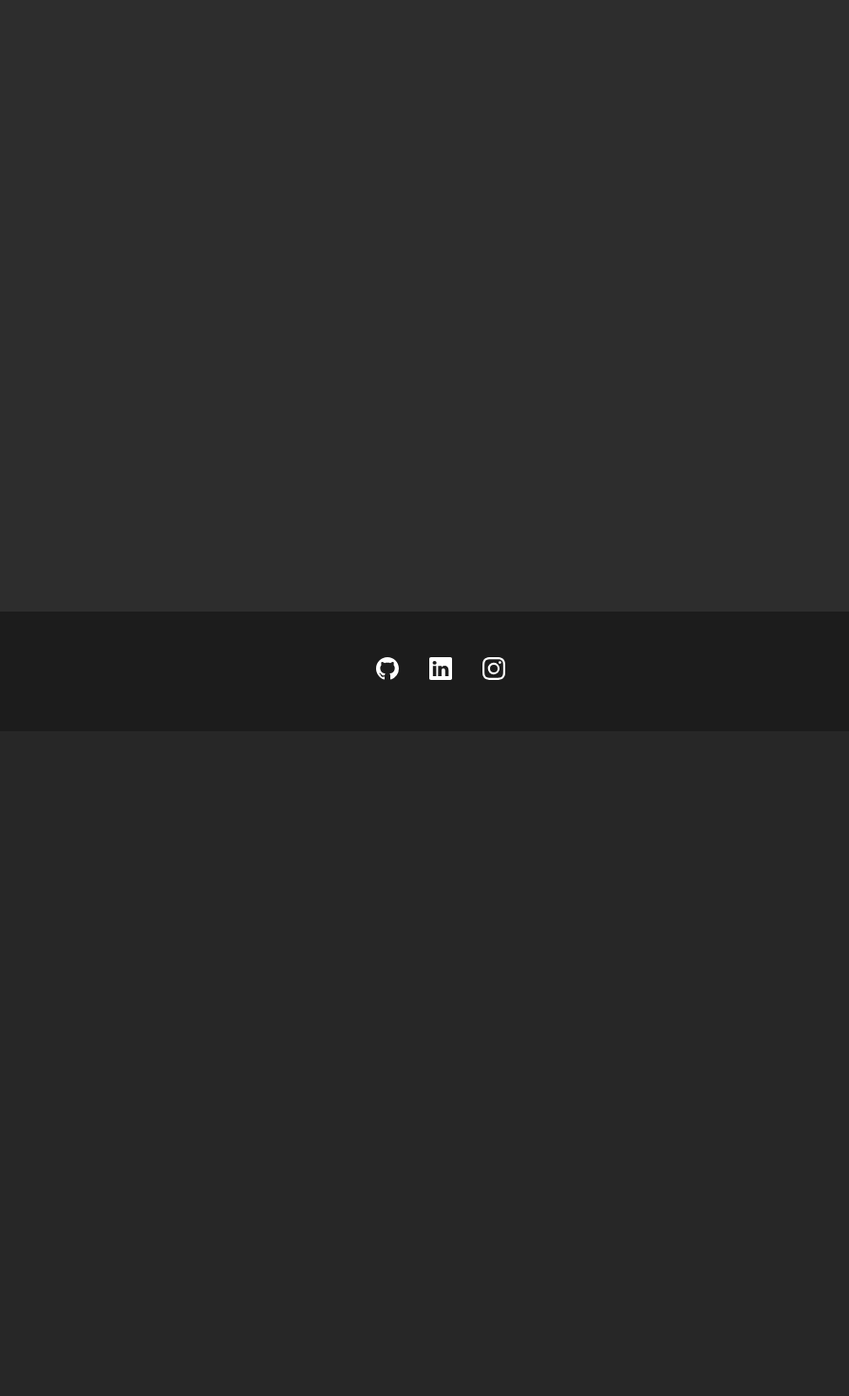
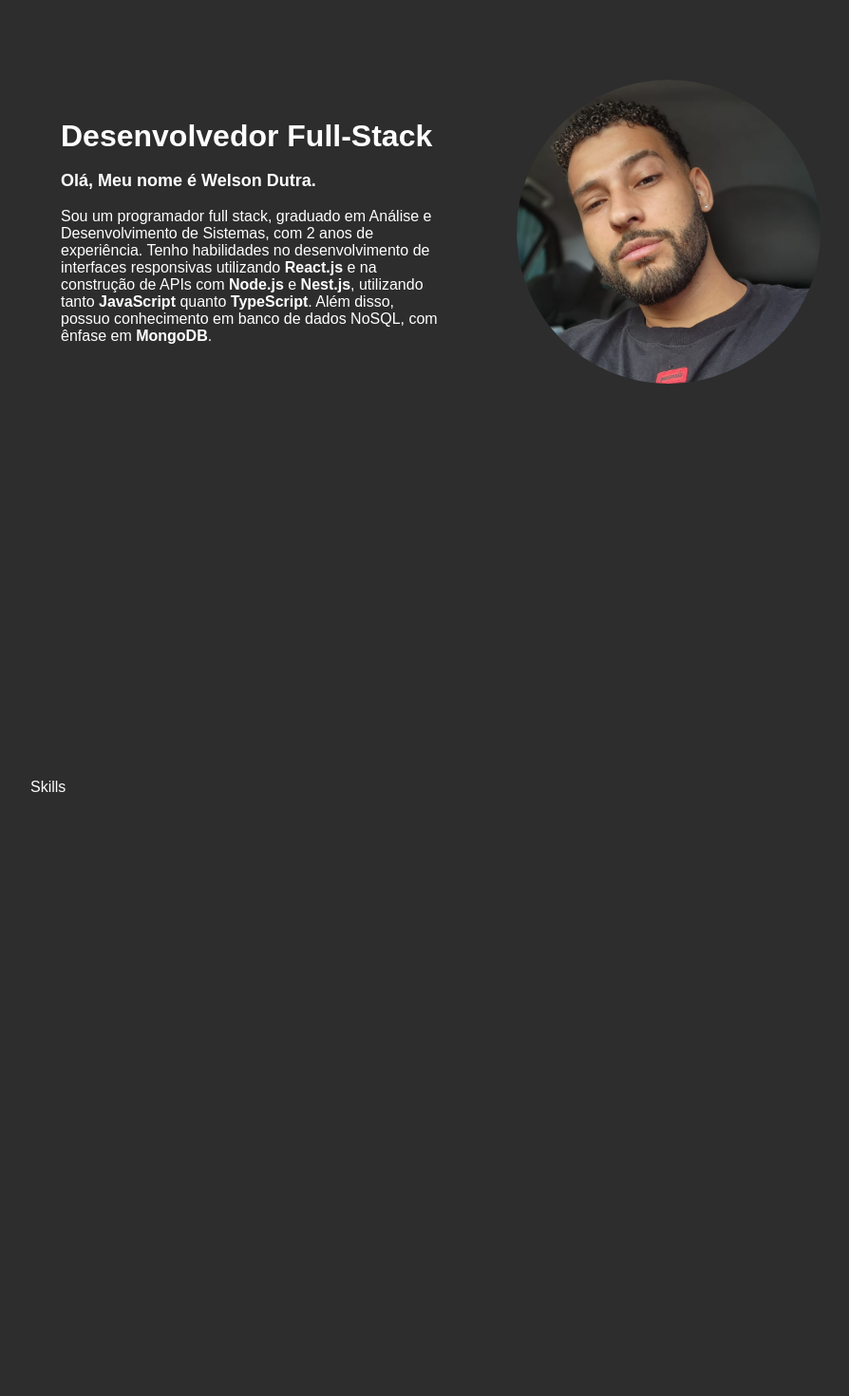
Before and after one commit to welsondutra/Portifolio, a React (Create React App) app: page / in a window 1280 px wide. Shown: the part 220-1690 px from the top of the page at 95% size, without its empty margins (176-1070 px from the left). Before the commit the page ends 990 px from the top, so only its background shows below. Built offline with nearby package versions, Linux system fonts and the light colour scheme.

Commit message:
criação da pagina inicial

```diff
--- a/src/App.css
+++ b/src/App.css
@@ -41,3 +41,16 @@ main {
   background-size: cover;
   height: 92vh;
 }
+
+h1 {
+  font-size: xx-large;
+}
+h2 {
+  font-size: x-large;
+}
+h3 {
+  font-size: large;
+}
+h4 {
+  font-size: larger;
+}
--- a/src/App.js
+++ b/src/App.js
@@ -1,13 +1,14 @@
 import React from 'react';
 import './App.css';
 import { Container, Layout } from './components';
-import Home from './screen/Home';
+import { Skills, Home } from './screen';
 
 function App() {
   return (
     <Layout>
       <Container>
         <Home />
+        <Skills />
       </Container>
     </Layout>
   );
--- a/src/screen/Home/index.js
+++ b/src/screen/Home/index.js
@@ -4,9 +4,27 @@ import * as S from './styles';
 
 const Home = () => {
   return (
-    <S.Container>
-      <S.Section id="inicio">Home</S.Section>
-    </S.Container>
+    <S.Section id="inicio">
+      <S.Container>
+        <h1>Desenvolvedor Full-Stack</h1>
+        <br />
+        <h3>
+          Olá, Meu nome é <b>Welson Dutra</b>.
+        </h3>
+        <br />
+        <p>
+          Sou um programador full stack, graduado em Análise e Desenvolvimento
+          de Sistemas, com 2 anos de experiência. Tenho habilidades no
+          desenvolvimento de interfaces responsivas utilizando <b>React.js</b> e
+          na construção de APIs com <b>Node.js</b> e <b>Nest.js</b>, utilizando
+          tanto <b>JavaScript</b> quanto <b>TypeScript</b>. Além disso, possuo
+          conhecimento em banco de dados NoSQL, com ênfase em <b>MongoDB</b>.
+        </p>
+      </S.Container>
+      <S.ContainerImage>
+        <S.Image src="/assets/profile.jpeg" />
+      </S.ContainerImage>
+    </S.Section>
   );
 };
 export default Home;
--- a/src/screen/Home/styles.js
+++ b/src/screen/Home/styles.js
@@ -2,10 +2,36 @@ import styled from 'styled-components';
 import * as colors from '../../theme';
 
 export const Container = styled.div`
-  padding-top: 4rem;
+  max-width: 400px;
+  padding-right: 5rem;
 `;
+
 export const Section = styled.section`
+  display: flex;
+  align-items: center;
+  justify-content: center;
+
+  margin: 0;
   min-height: 100vh;
+  padding: 4rem;
   background-color: ${colors.default.dark3};
-  margin: 0;
+
+  @media (max-width: 999px) {
+    flex-direction: column;
+    justify-content: space-around;
+  }
 `;
+
+export const ContainerImage = styled.div`
+  display: flex;
+  height: 20rem;
+  width: 20rem;
+  border-radius: 50%;
+  overflow: hidden;
+`;
+
+export const Image = styled.img`
+  width: 100%;
+  height: 100%;
+  object-fit: cover;
+`;
--- /dev/null
+++ b/src/screen/Skills/index.js
@@ -0,0 +1,8 @@
+import React from 'react';
+import * as S from './styles';
+
+const Skills = () => {
+  return <S.Section>Skills</S.Section>;
+};
+
+export default Skills;
--- /dev/null
+++ b/src/screen/Skills/styles.js
@@ -0,0 +1,18 @@
+import styled from 'styled-components';
+import * as colors from '../../theme';
+
+export const Section = styled.section`
+  display: flex;
+  /* align-items: center;
+  justify-content: center; */
+
+  margin: 0;
+  min-height: 100vh;
+  padding: 7rem;
+  background-color: ${colors.default.dark3};
+
+  /* @media (max-width: 999px) {
+    flex-direction: column;
+    justify-content: space-around;
+  } */
+`;
--- a/src/screen/index.js
+++ b/src/screen/index.js
@@ -1 +1,2 @@
 export { default as Home } from './Home';
+export { default as Skills } from './Skills';
```
Also changed, not shown: public/assets/profile.jpeg (added), src/screen/Home/Button/index.js (deleted).
